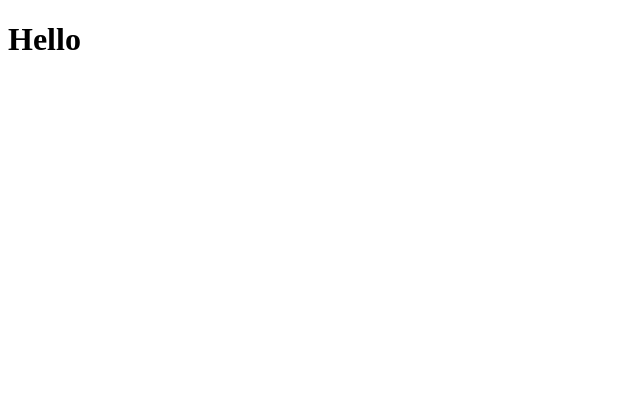
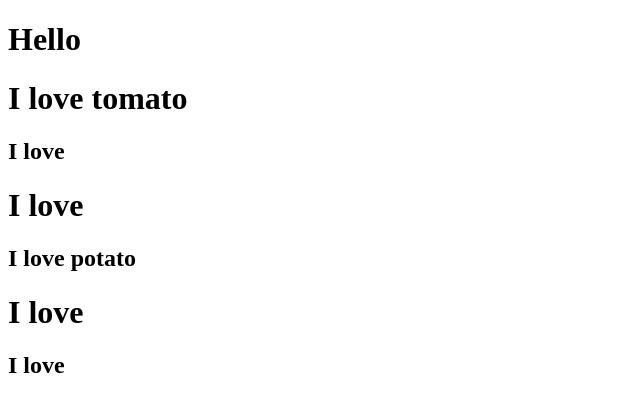
Before and after one commit to star6973/react-js-web-service, a React (Create React App) app: page / in a window 1280 px wide. Shown: the top 412 px of the page, without its empty margins (0-640 px from the left). Built offline with nearby package versions, Linux system fonts and the light colour scheme.

Commit message:
Feat: jsx + props

```diff
--- a/src/App.js
+++ b/src/App.js
@@ -1,6 +1,27 @@
+import React from "react";
+
+function Food({favorite1, favorite2}) { // props를 인자로 받으면, Object 안에 favorite이라는 변수가 있음. 왼쪽 같이 표현하는 것은 ES6 문법임.
+  return (
+    <div>
+      <h1>I love {favorite1}</h1>
+      <h2>I love {favorite2}</h2>
+    </div>
+  )
+}
+
+// component -> component로 정보를 보내는 방법
+// Food component에 favorite이라는 이름의 property를 potato라는 value로 전달
+// 누군가가 Food component에 정보를 보내려고 하면, react는 밑에 보이는 속성들을 가져올 것임
+// 그 속성들은 Food function component의 argument로 들어가짐
+// jsx + props를 사용하여 재사용성을 높인다
 function App() {
   return (
-    <h1>Hello</h1>
+    <div>
+      <h1>Hello</h1>
+      <Food favorite1="tomato" />
+      <Food favorite2="potato" />
+      <Food favorite3="samgiopsal" />
+    </div>
   );
 }
 
--- a/src/index.js
+++ b/src/index.js
@@ -3,6 +3,9 @@ import ReactDOM from 'react-dom';
 import App from './App';
 
 // root 태그에 App virtual Dom을 렌더링함
+// <App /> <-- Component라고 불림, HTML을 반환하는 함수
+// HTML과 Javascript간의 이러한 구조를 jsx라고 불림
+// React는 component로 동작함
 ReactDOM.render(
   <React.StrictMode>
     <App />
```
